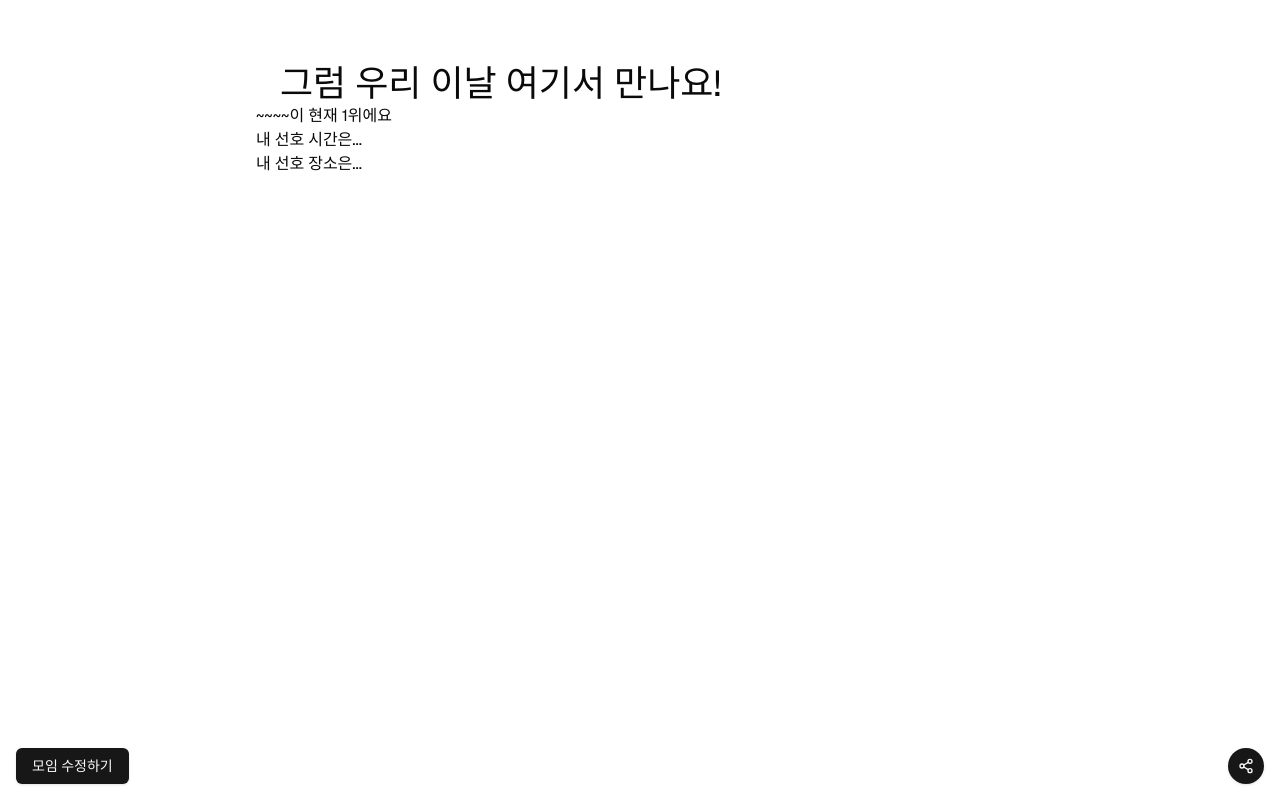
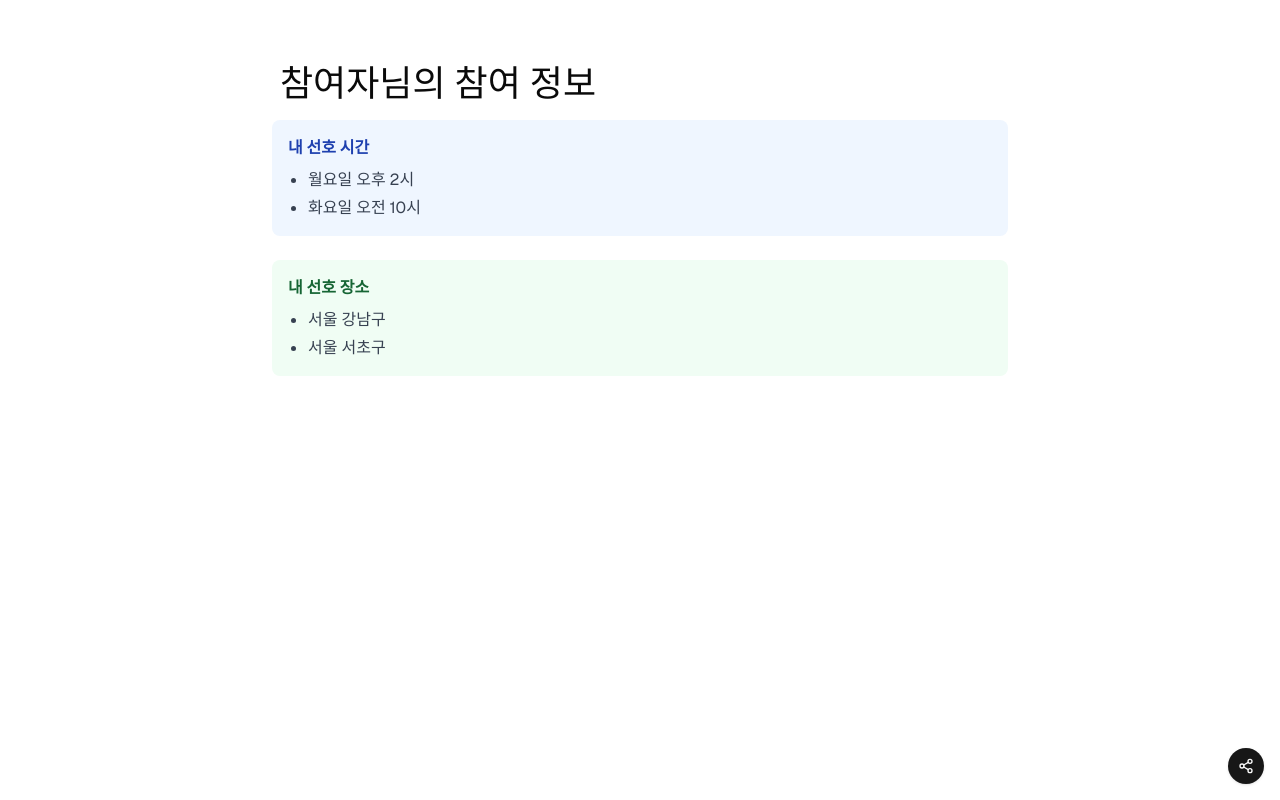
Before and after one commit to ThemeParty/meetnow, a Next.js app in the folder front/: page /meet/1/participant/1 in a window 1280 px wide. Built offline with nearby package versions, Linux system fonts and the light colour scheme.

Commit message:
참여 완료 후 화면(임시)

```diff
--- /dev/null
+++ b/front/actions/participant.ts
@@ -0,0 +1,21 @@
+'use server'
+
+import { revalidatePath } from 'next/cache'
+
+type ParticipantInfo = {
+  id: string
+  name: string
+  preferredTimes: string[]
+  preferredLocations: string[]
+}
+
+export async function getParticipantInfo(meetingId: string, participantId: string): Promise<ParticipantInfo> {
+  // TODO: Replace with actual API call
+  // This is a mock implementation
+  return {
+    id: participantId,
+    name: '참여자',
+    preferredTimes: ['월요일 오후 2시', '화요일 오전 10시'],
+    preferredLocations: ['서울 강남구', '서울 서초구']
+  }
+}
--- a/front/app/meet/[meetingId]/participant/[participantId]/page.tsx
+++ b/front/app/meet/[meetingId]/participant/[participantId]/page.tsx
@@ -1,23 +1,52 @@
 import Link from 'next/link'
+import { notFound } from 'next/navigation'
 
 import { Share2 } from 'lucide-react'
 
 import { BottomActions } from '@/components/actions'
 import { PageContainer } from '@/components/page-container'
 import { Button } from '@/components/ui/button'
+import { getParticipantInfo } from '@/actions/participant'
 
-export default function Page() {
+interface PageProps {
+  params: {
+    meetingId: string
+    participantId: string
+  }
+}
+
+export default async function Page({ params }: PageProps) {
+  const { meetingId, participantId } = params
+  const participant = await getParticipantInfo(meetingId, participantId)
+
+  if (!participant) {
+    notFound()
+  }
+
   return (
-    <PageContainer title="그럼 우리 이날 여기서 만나요!">
-      <div>~~~~이 현재 1위에요</div>
-      <div>내 선호 시간은...</div>
-      <div>내 선호 장소은...</div>
+    <PageContainer title={`${participant.name}님의 참여 정보`}>
+      <div className="p-4 space-y-6">
+        <div className="rounded-lg bg-blue-50 p-4">
+          <h3 className="mb-2 font-semibold text-blue-800">내 선호 시간</h3>
+          <ul className="list-disc pl-5 space-y-1">
+            {participant.preferredTimes.map((time, index) => (
+              <li key={index} className="text-gray-700">{time}</li>
+            ))}
+          </ul>
+        </div>
+
+        <div className="rounded-lg bg-green-50 p-4">
+          <h3 className="mb-2 font-semibold text-green-800">내 선호 장소</h3>
+          <ul className="list-disc pl-5 space-y-1">
+            {participant.preferredLocations.map((location, index) => (
+              <li key={index} className="text-gray-700">{location}</li>
+            ))}
+          </ul>
+        </div>
+      </div>
 
       <BottomActions>
-        <div className="flex justify-between gap-2">
-          <Button className="flex gap-4" asChild>
-            <Link href="/meet/time">모임 수정하기</Link>
-          </Button>
+        <div className="flex justify-end gap-2">
           <Button className="flex w-[36px] gap-4 rounded-full" asChild>
             <Link href="/meet/123/participant/time">
               <Share2 size="sm" />
```
